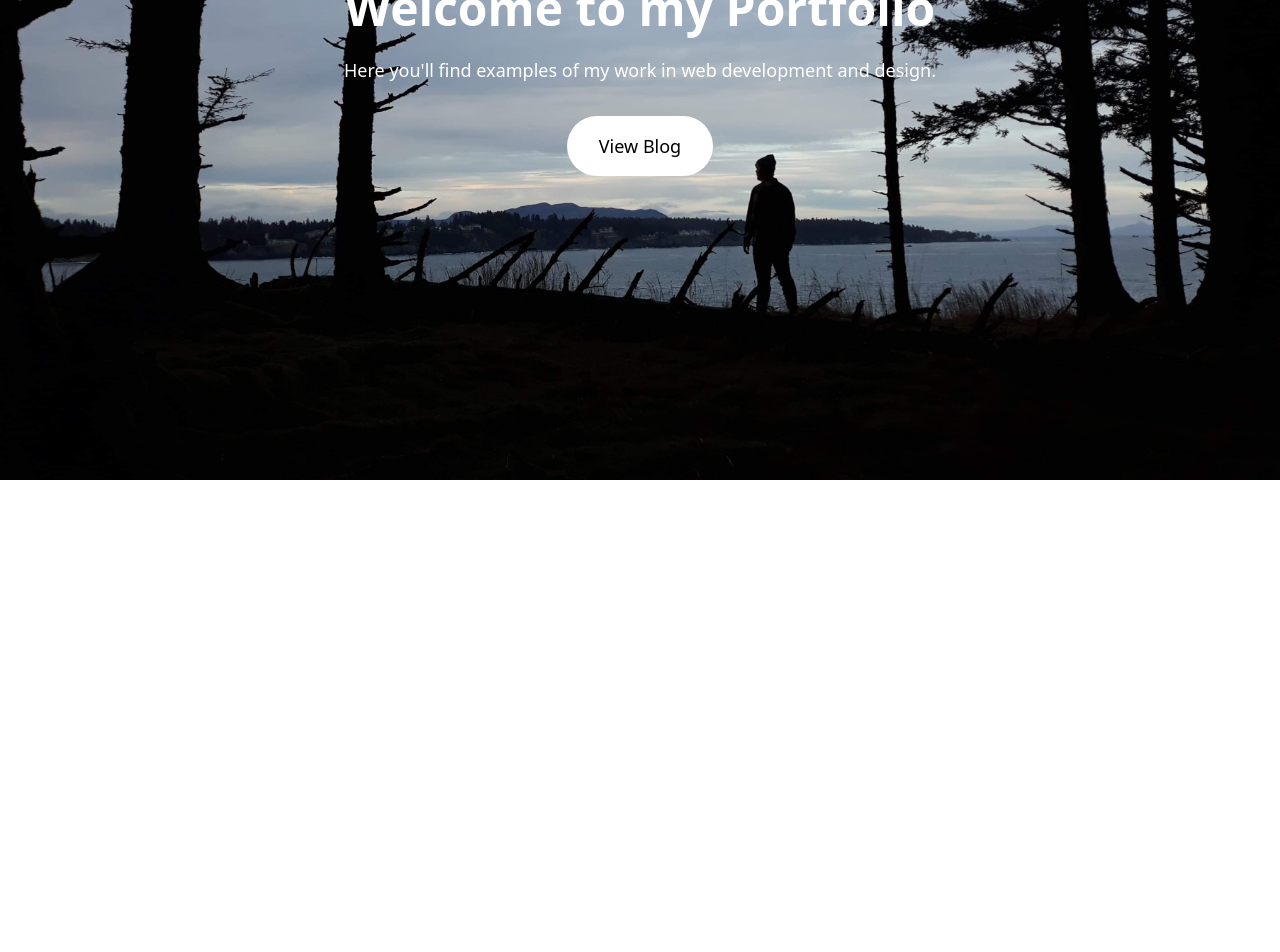
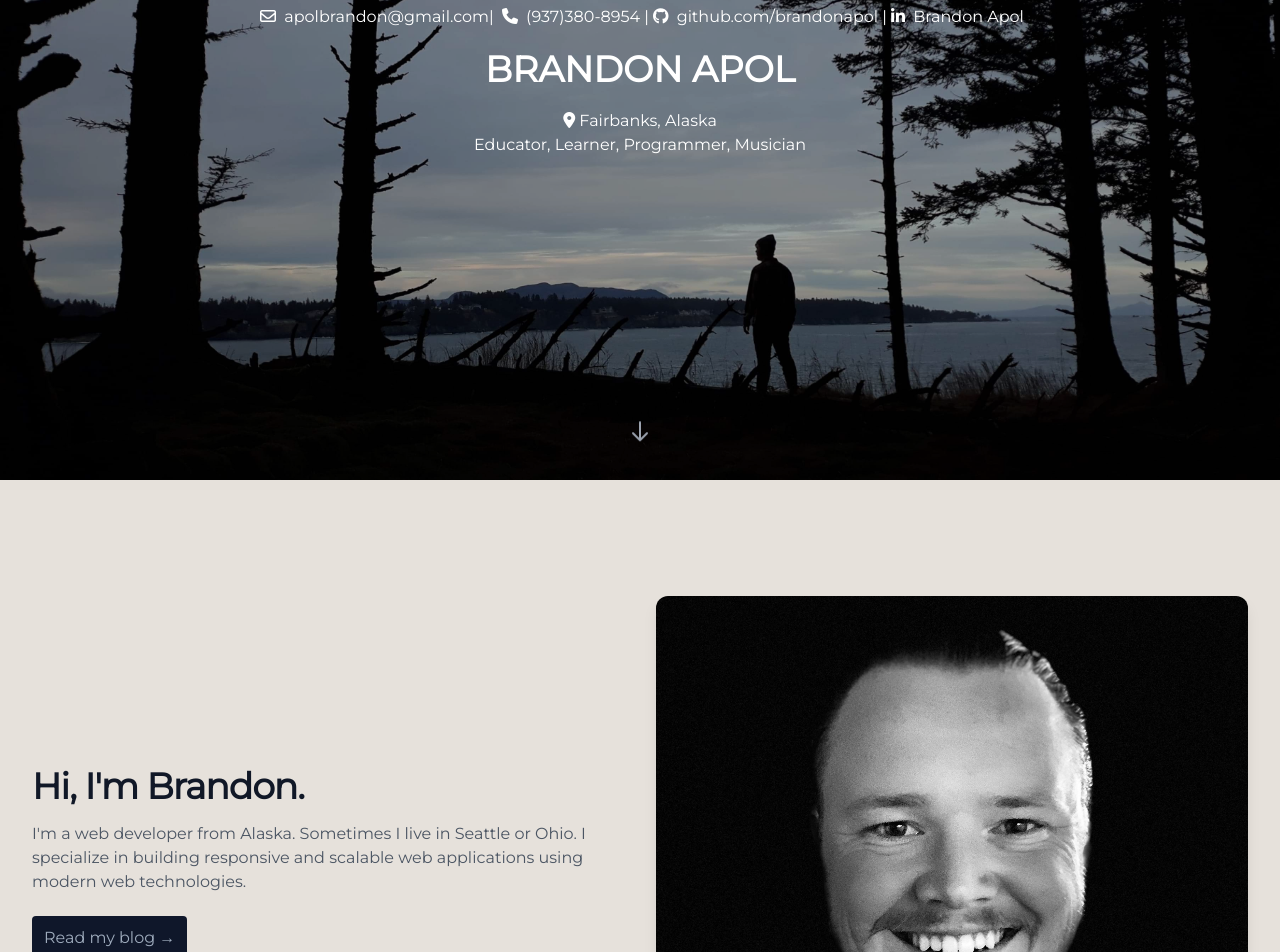
Before and after one commit to brandonapol/birchwood-blog, a Next.js app: page / in a window 1280 px wide. Shown: the part 320-1272 px from the top of the page. Before the commit the page ends 800 px from the top, so only its background shows below. Built offline with nearby package versions, Linux system fonts and the light colour scheme.

Commit message:
landing page working

```diff
--- /dev/null
+++ b/public/assets/IMG_2035.d.ts
@@ -0,0 +1,4 @@
+declare module "*.JPG" {
+    const value: any;
+    export default value;
+}
--- /dev/null
+++ b/public/assets/profile.d.ts
@@ -0,0 +1,4 @@
+declare module "*.jpeg" {
+    const value: any;
+    export default value;
+}
--- a/src/pages/_app.tsx
+++ b/src/pages/_app.tsx
@@ -9,9 +9,11 @@ const MyApp: AppType<{ session: Session | null }> = ({
   pageProps: { session, ...pageProps },
 }) => {
   return (
+    <>
     <SessionProvider session={session}>
       <Component {...pageProps} />
     </SessionProvider>
+    </>
   );
 };
 
--- /dev/null
+++ b/src/pages/_document.tsx
@@ -0,0 +1,25 @@
+import Document, { Html, Head, Main, NextScript } from 'next/document'
+
+class MyDocument extends Document {
+  render() {
+    return (
+      <Html>
+        <Head>
+            <title>Brandon Apol</title>
+            <meta name="description" content="Generated by create-t3-app" />
+            <link rel="icon" href="/tent.png" />
+            <script src="https://kit.fontawesome.com/a1857598c9.js" crossOrigin="anonymous" />
+            <link rel="preconnect" href="https://fonts.googleapis.com"/>
+            <link rel="preconnect" href="https://fonts.gstatic.com" />
+            <link href="https://fonts.googleapis.com/css2?family=Montserrat&display=swap" rel="stylesheet"/>
+        </Head>
+        <body>
+          <Main />
+          <NextScript />
+        </body>
+      </Html>
+    )
+  }
+}
+
+export default MyDocument
--- a/src/pages/index.tsx
+++ b/src/pages/index.tsx
@@ -1,79 +1,64 @@
 import { type NextPage } from "next";
-import Head from "next/head";
-import Link from "next/link";
+import Background from '../../public/assets/IMG_2035.JPG'
+import Profile from '../../public/assets/profile.jpeg'
+import Image from "next/image";
 
-const asdfasdf: NextPage = () => {
+const Home: NextPage = () => {
+
   return (
     <>
-      <Head>
-        <title>Create T3 App</title>
-        <meta name="description" content="Generated by create-t3-app" />
-        <link rel="icon" href="/favicon.ico" />
-      </Head>
-      <main className="flex min-h-screen flex-col items-center justify-center bg-gradient-to-b from-[#2e026d] to-[#15162c]">
-        <div className="container flex flex-col items-center justify-center gap-12 px-4 py-16 ">
-          <h1 className="text-5xl font-extrabold tracking-tight text-white sm:text-[5rem]">
-            Create <span className="text-[hsl(280,100%,70%)]">T3</span> App
-          </h1>
-          <div className="grid grid-cols-1 gap-4 sm:grid-cols-2 md:gap-8">
-            <Link
-              className="flex max-w-xs flex-col gap-4 rounded-xl bg-white/10 p-4 text-white hover:bg-white/20"
-              href="https://create.t3.gg/en/usage/first-steps"
-              target="_blank"
-            >
-              <h3 className="text-2xl font-bold">First Steps →</h3>
-              <div className="text-lg">
-                Just the basics - Everything you need to know to set up your
-                database and authentication.
+    <div
+      style={{ backgroundImage: `url(${ Background.src })` }}
+      className='flex flex-row justify-center mx-auto bg-cover bg-fixed h-screen shadow-2xl'
+      >
+        <div className='flex flex-col justify-center align-middle place-items-center text-white bg-black w-screen bg-opacity-30 rounded'>
+        <p className="font-italic lead"><i className="far fa-envelope p-1"></i><a href="mailto:apolbrandon@gmail.com"> apolbrandon@gmail.com</a>
+         | <i className="fas fa-phone p-1"></i> (937)380-8954 |
+         <i className="fab fa-github p-1"></i> <a href="https://github.com/brandonapol">github.com/brandonapol</a> |
+         <i className="fab fa-linkedin-in p-1"></i><a href="https://www.linkedin.com/in/brandonapol/"> Brandon Apol</a></p>
+            <h1 className="text-4xl font-bold p-5">
+              BRANDON APOL
+            </h1>
+            <p className="font-italic lead"><i className="fas fa-map-marker-alt"></i> Fairbanks, Alaska</p>
+            <p className="font-italic lead">Educator, Learner, Programmer, Musician</p>
+        </div>
+        <div className="absolute bottom-0 left-0 w-full py-8 text-center">
+          <svg className="animate-bounce w-6 h-6 mx-auto mt-4" fill="none" viewBox="0 0 24 24" stroke="rgb(156 163 175)">
+            <path strokeLinecap="round" strokeLinejoin="round" strokeWidth="2" d="M19 14l-7 7m0 0l-7-7m7 7V3" />
+          </svg>
+        </div>
+    </div>
+    <div className="bg-timberwolf pt-5 h-screen">
+        <div className="container mx-auto py-12 px-4 sm:px-6 lg:px-8">
+          <div className="grid grid-cols-1 md:grid-cols-2 gap-8 py-12 items-center">
+            <div className="md:order-2">
+              <div className="shadow-lg">
+                  <img src={ Profile.src } alt="Profile picture" className="rounded-xl"/>
               </div>
-            </Link>
-            <Link
-              className="flex max-w-xs flex-col gap-4 rounded-xl bg-white/10 p-4 text-white hover:bg-white/20"
-              href="https://create.t3.gg/en/introduction"
-              target="_blank"
-            >
-              <h3 className="text-2xl font-bold">Documentation →</h3>
-              <div className="text-lg">
-                Learn more about Create T3 App, the libraries it uses, and how
-                to deploy it.
+            </div>
+            <div className="md:order-1">
+              <h2 className="text-3xl font-extrabold tracking-tight text-gray-900 sm:text-4xl">
+                Hi, I'm Brandon.
+              </h2>
+              <p className="mt-4 text-gray-600">
+                I'm a web developer from Alaska. Sometimes I live in Seattle or Ohio.
+                I specialize in building responsive and scalable web applications using modern web technologies.
+              </p>
+              <div className="mt-8">
+                <a
+                  href="#"
+                  className="text-base font-medium text-cadet bg-slate-900 p-3 rounded transition duration-250 hover:border-black hover:bg-slate-200 hover:text-black"
+                >
+                  Read my blog &rarr;
+                </a>
               </div>
-            </Link>
+            </div>
           </div>
         </div>
-      </main>
+    </div>
+
     </>
   );
-};
-
-
-
-
-import Image from 'next/image'
-
-const Home: NextPage = () => {
-  return (
-    <>
-    <Head>
-      <title>Brandon Apol</title>
-      <meta name="description" content="Generated by create-t3-app" />
-      <link rel="icon" href="/tent.png" />
-    </Head>
-    <div className="relative h-screen">
-      <Image
-        src="/assets/IMG_2035.JPG"
-        alt="Background Image"
-        layout="fill"
-        objectFit="cover"
-        objectPosition="center"
-      />
-      <div className="absolute top-1/2 left-1/2 transform -translate-x-1/2 -translate-y-1/2 text-center text-white">
-        <h1 className="text-5xl font-bold mb-6">Welcome to my Portfolio</h1>
-        <p className="text-lg mb-8">Here you'll find examples of my work in web development and design.</p>
-        <button className="bg-white text-black px-8 py-4 text-lg font-medium rounded-full transition-colors duration-300 hover:bg-black hover:text-white">View Blog</button>
-      </div>
-    </div>
-    </>
-  )
 }
 
 export default Home
--- a/src/styles/globals.css
+++ b/src/styles/globals.css
@@ -6,3 +6,11 @@
     width: 0;
     height: 0;
 }
+
+* {
+    font-family: 'Montserrat', sans-serif;
+}
+
+body {
+    background-color: #536373;
+}
--- a/tailwind.config.cjs
+++ b/tailwind.config.cjs
@@ -2,7 +2,15 @@
 const config = {
   content: ["./src/**/*.{js,ts,jsx,tsx}"],
   theme: {
-    extend: {},
+    extend: {
+      colors: {
+        'timberwolf': '#E6E1DB',
+        'payne': '#536373',
+        'slate-grey': '#7F8894',
+        'cadet': '#9FACBD',
+        'linen': '#FAEFE4'
+      }
+    },
   },
   plugins: [],
 };
```
Also changed, not shown: public/assets/profile.jpeg (added).
